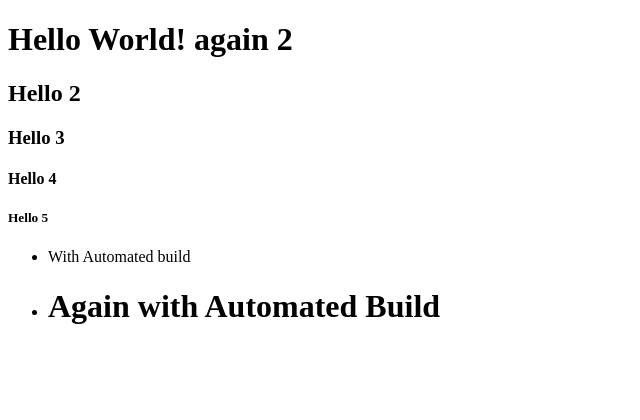
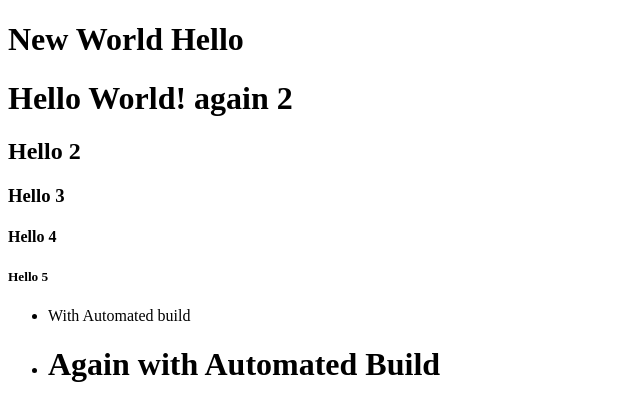
Before and after one commit to SHab1b/BootCamp2020, a plain HTML site: page index.html in a window 1280 px wide. Shown: the whole page, without its empty margins (0-640 px from the left). Drawn offline with Linux system fonts and the light colour scheme.

Commit message:
Update index.html

```diff
--- a/index.html
+++ b/index.html
@@ -8,6 +8,7 @@
 </head>
 <body bg-color="Green">
     <div id="sayHello">
+        <h1>New World Hello</h1>
         <h1>Hello World! again 2</h1>
         <h2>Hello 2</h2>
         <h3>Hello 3</h2>
```
